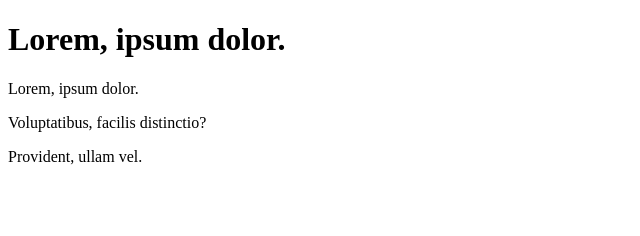
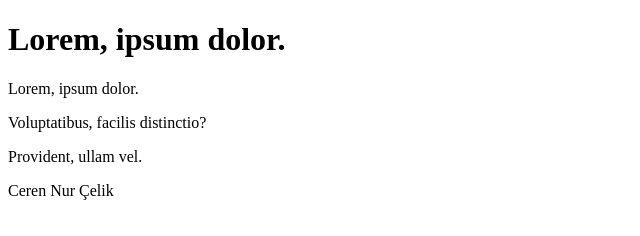
Before and after one commit to cerenur-celik/kodluyoruzilkrepo, a plain HTML site: page index.html in a window 1280 px wide. Shown: the whole page, without its empty margins (0-640 px from the left). Drawn offline with Linux system fonts and the light colour scheme.

Commit message:
Yeni paragraf eklendi

```diff
--- a/index.html
+++ b/index.html
@@ -11,5 +11,7 @@
     <p>Lorem, ipsum dolor.</p>
     <p>Voluptatibus, facilis distinctio?</p>
     <p>Provident, ullam vel.</p>
+
+     <p>Ceren Nur Çelik</p>
 </body>
 </html>
```
